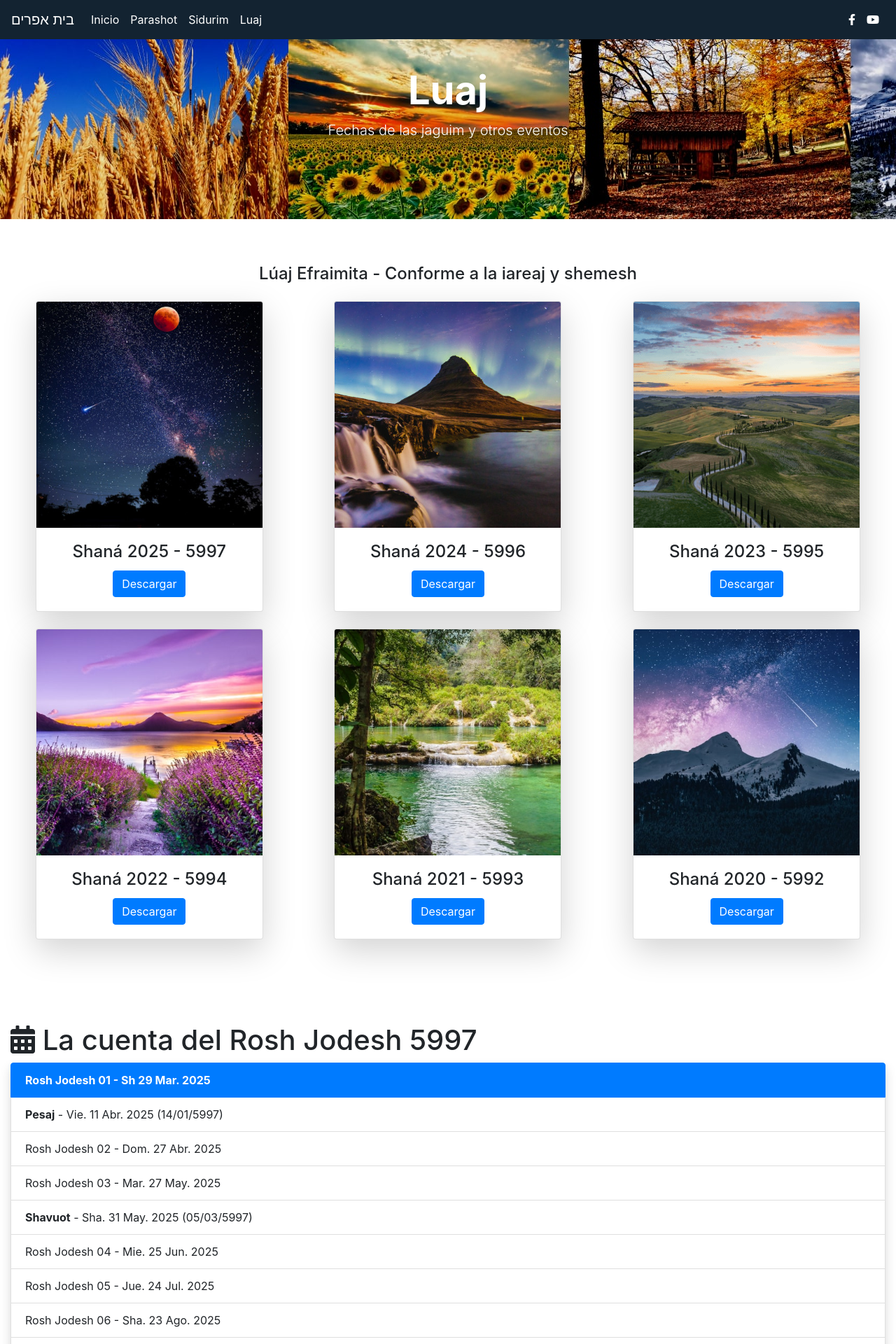
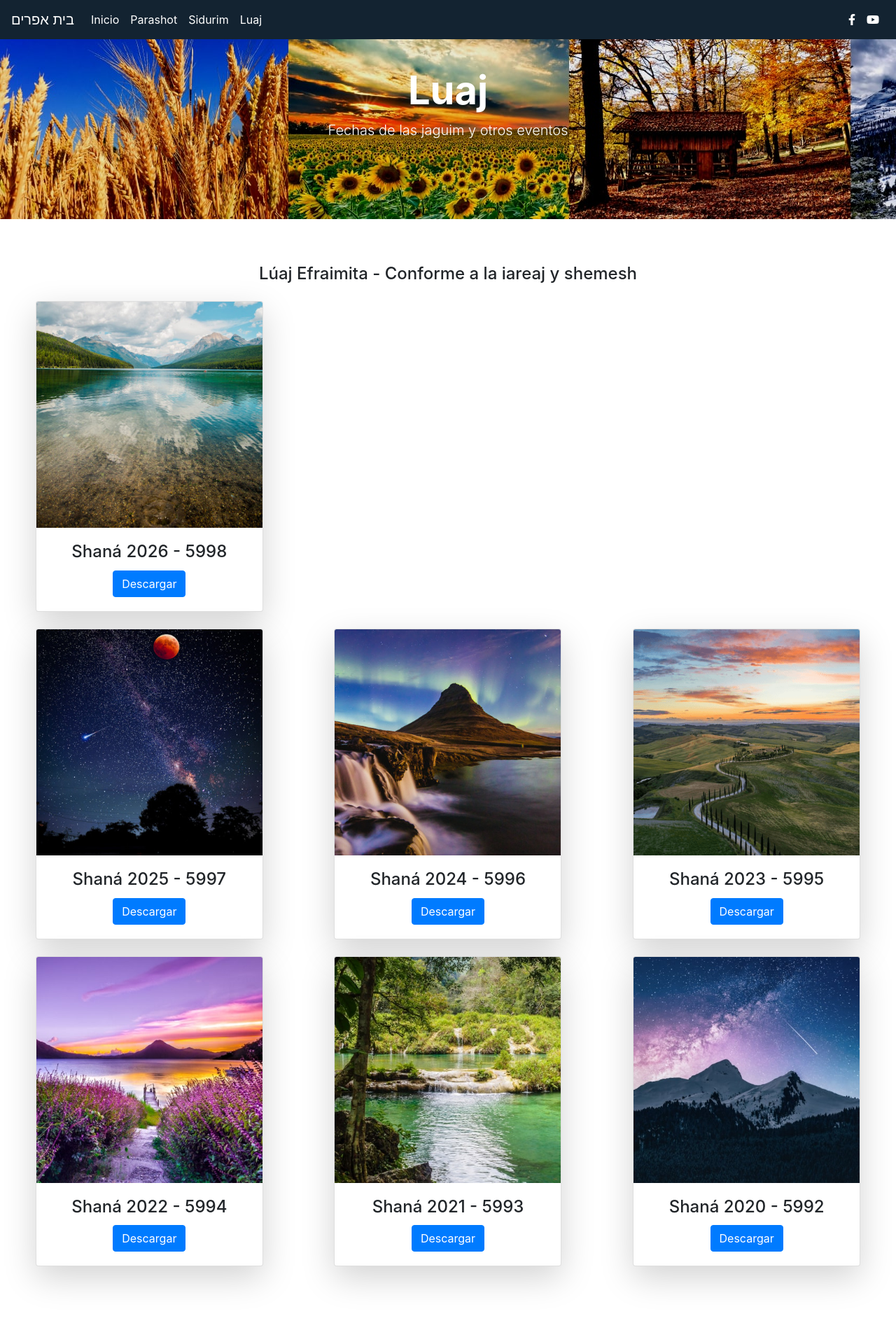
Before and after one commit to alrom7/efraimregresa.org, a PHP site: page /luaj.php in a window 1280 px wide. Shown: the top 1920 px of the page at 70% size. Run offline with PHP 8.4, Linux system fonts and the light colour scheme; some libraries are stand-ins or nearby versions.

Commit message:
shana-2026-luaj

```diff
--- a/luaj.php
+++ b/luaj.php
@@ -44,6 +44,22 @@ style="background-image: url('img/banner/luaj-min.jpg');
 <div  class="container-fluid py-5">
 
   <h4 class="py-3 text-center">Lúaj Efraimita - Conforme a la iareaj y shemesh</h4>
+
+  <!-- Grid row !-->
+  <div class="row">
+    <!--Grid column-->
+    <div class="col-lg-4 col-md-4 mb-4">
+      <!-- Begin card !-->
+      <div class="card shadow-lg mx-auto" style="width:325px">
+        <img class="card-img-top" src="img/luaj/2026-luaj.jpg"
+        alt="Luaj 2026" style="width:100%"> <!-- Photo by Give Tony Reid on Unsplash !-->
+        <div class="card-body text-center">
+          <h4 class="card-title text-center">Shaná 2026 - 5998</h4>
+          <a href="https://drive.google.com/file/d/1wXXboIGwFRpAUHFCHOSVd60tp_PGRRDb/view?usp=sharing" class="btn btn-primary stretched-link" target="_blank">Descargar</a>
+        </div>
+      </div> <!-- End card !-->
+    </div> <!-- End column !-->
+  </div> <!-- End row !-->
 
   <!-- Grid row !-->
   <div class="row">
```
Also changed, not shown: img/luaj/2026-luaj.jpg (added).
